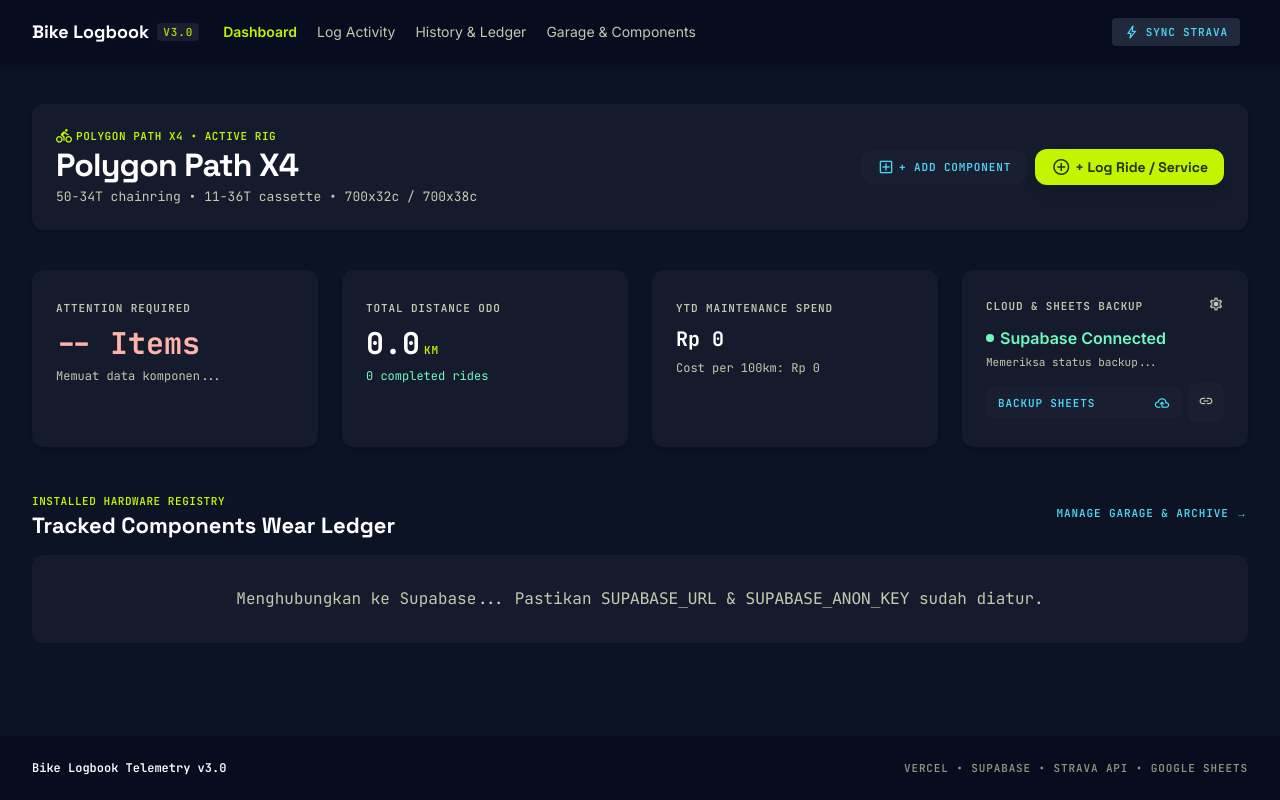
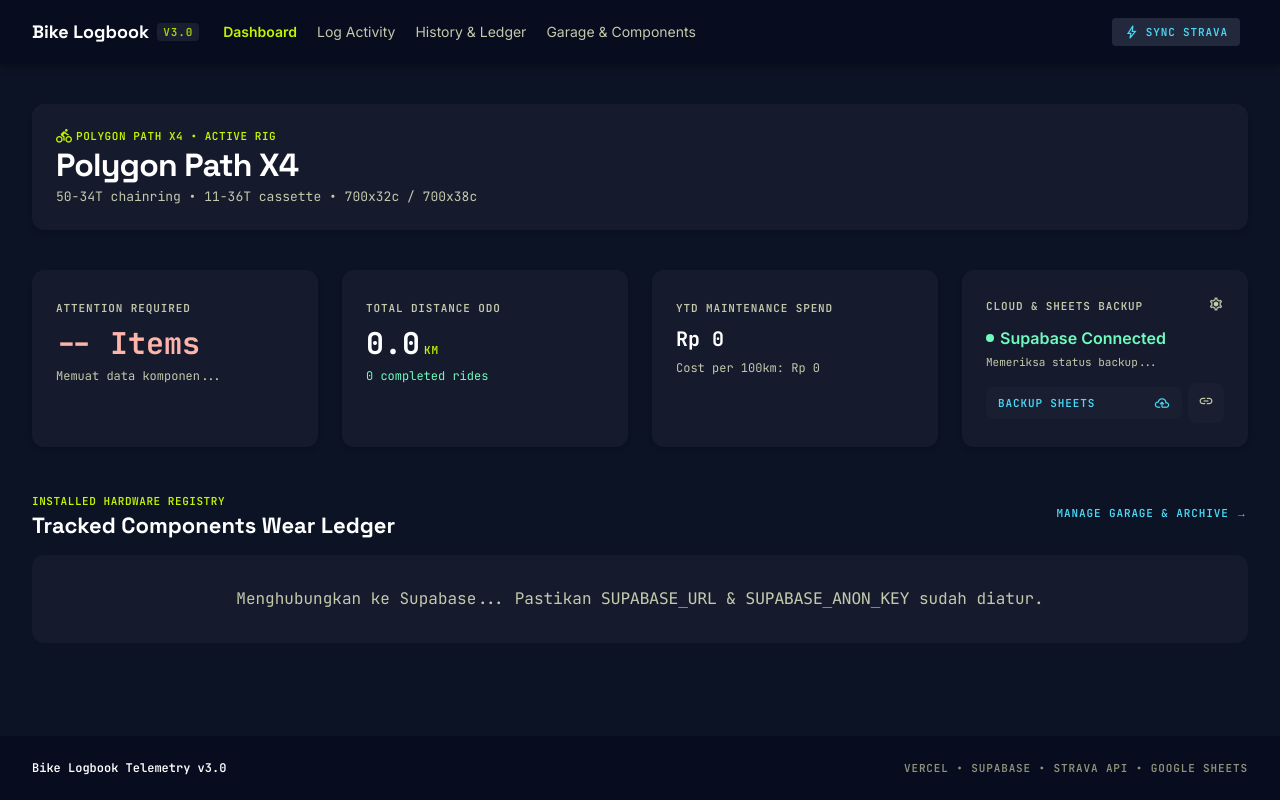
Before and after one commit to bayuchoirul/geartrack-bike-logbook, a website with bundled scripts: page public/index.html in a window 1280 px wide. Built offline with nearby package versions, Linux system fonts and the light colour scheme; a script that the page names is missing.

Commit message:
remove quick action buttons from dashboard rig banner

```diff
--- a/public/index.html
+++ b/public/index.html
@@ -46,16 +46,6 @@
           </div>
           <h1 id="dash-bike-title" class="font-headline-lg text-headline-lg text-primary font-bold tracking-tight mt-0.5">Polygon Path X4</h1>
           <p id="dash-bike-specs" class="font-telemetry-data text-telemetry-data text-on-surface-variant mt-1">50-34T chainring • 11-36T cassette • 700x32c / 700x38c</p>
-        </div>
-        <div class="flex flex-wrap items-center gap-space-sm">
-          <button data-action="open-add-component" class="flex items-center gap-space-xs px-space-md py-2 rounded-xl bg-surface-container hover:bg-surface-container-high text-secondary font-label-caps text-label-caps uppercase font-semibold transition-all" type="button">
-            <span class="material-symbols-outlined text-[18px]">add_box</span>
-            <span>+ Add Component</span>
-          </button>
-          <a href="/log-activity" class="flex items-center gap-space-xs px-space-md py-2 rounded-xl bg-primary-container hover:bg-surface-tint text-on-primary font-headline-sm text-body-md font-bold shadow-lg transition-all">
-            <span class="material-symbols-outlined text-[20px]">add_circle</span>
-            <span>+ Log Ride / Service</span>
-          </a>
         </div>
       </div>
 
```
